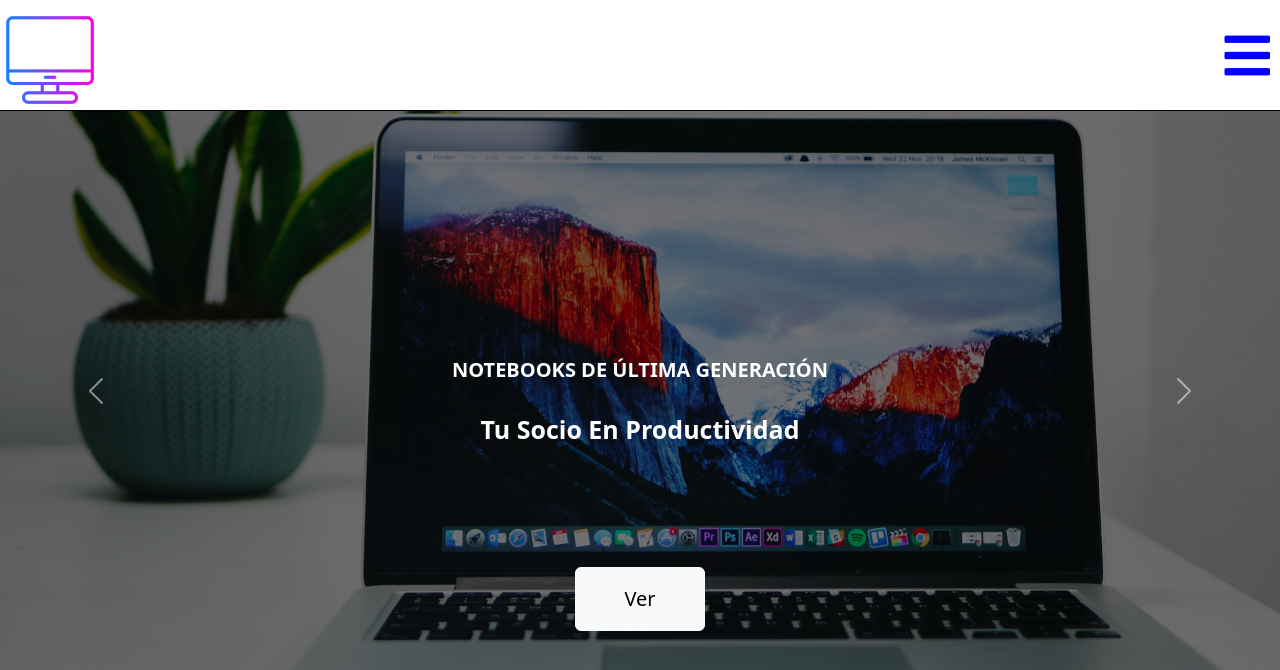
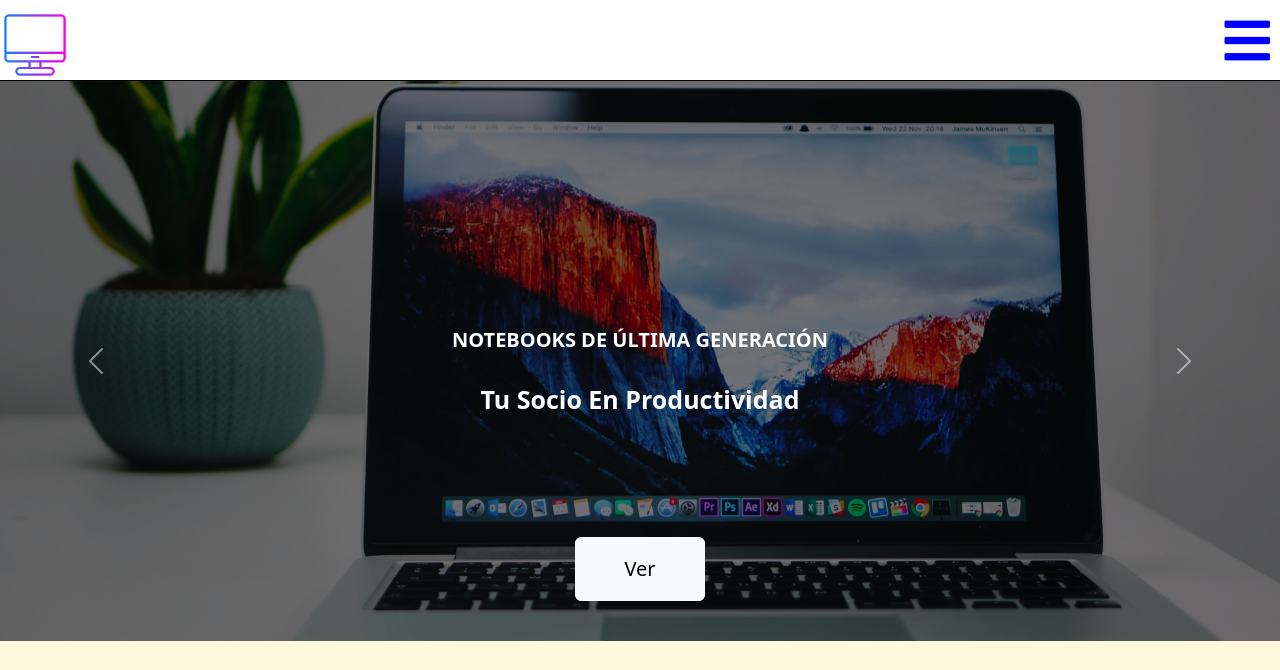
Before and after one commit to pblnahu1/php-crud, a PHP site: page / in a window 1280 px wide. Shown: the top 670 px of the page. Run offline with PHP 8.4, Linux system fonts and the light colour scheme; some libraries are stand-ins or nearby versions; some web fonts are replaced.

Commit message:
modificando

```diff
--- a/assets/css/encabezado.css
+++ b/assets/css/encabezado.css
@@ -12,8 +12,14 @@
 
 .div-img-header img{
     margin-left: 100px;
-    max-width: 100px;
-    min-height: 100px;
+    max-width: 70px;
+    min-height: 70px;
+}
+
+.a-img-header{
+    display: flex;
+    justify-content: center;
+    flex-direction: column;
 }
 
 .nav-bar{
@@ -35,7 +41,7 @@
 .nav-bar .nav-link{
     text-decoration: none;
     font-size: 20px;
-    padding: 35px 35px;
+    padding: 22px 35px;
     transition: none;
 }
 
--- a/index.php
+++ b/index.php
@@ -19,7 +19,7 @@
 
 <body>
     <header id="header">
-        <a href="index.php">
+        <a href="index.php" class="a-img-header">
             <div class="div-img-header"><img src="assets/img/icono.png" alt="icono-header"></div>
         </a>
         <button class="abrir-menu" id="abrir"><i class="fa fa-bars"></i></button>
```
